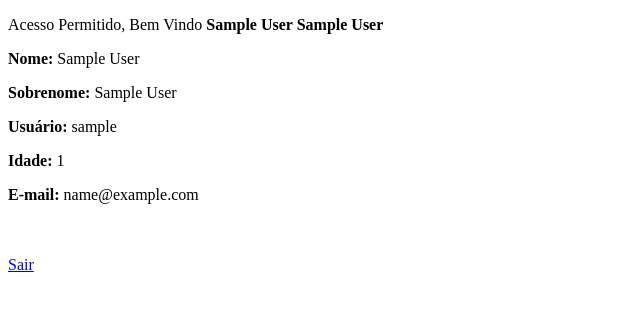
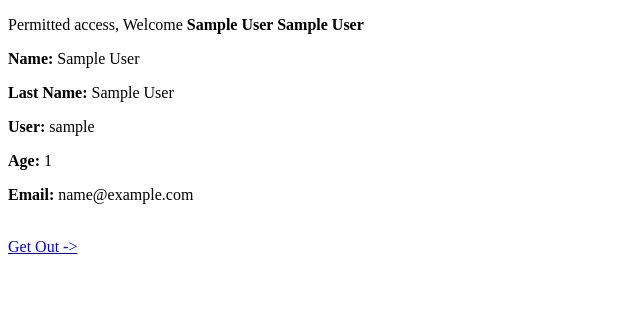
Before and after one commit to daniel-piva/karine, a PHP site: page / in a window 1280 px wide. Shown: the top 311 px of the page, without its empty margins (0-640 px from the left). Run offline with PHP 8.4, Linux system fonts and the light colour scheme; the visitor is signed in with stand-in values (Sample User, id 1).

Commit message:
Update index.php

```diff
--- a/index.php
+++ b/index.php
@@ -1,19 +1,19 @@
 <?php include 'valid.php'; ?>
 <!DOCTYPE HTML>
-<html lang="pt-br">
+<html>
   <head>
   	<meta http-equiv="Content-Type" content="text/html; charset=utf-8"/>
     <meta name="Resource-type" content="document"/>
   	<title>Example</title>
   </head>
   <body>
-    <p>Acesso Permitido, Bem Vindo <strong><?php echo $kr_first_name." ".$kr_last_name; ?></strong></p>
-    <p><strong>Nome:</strong> <?php echo $kr_first_name; ?></p>
-    <p><strong>Sobrenome:</strong> <?php echo $kr_last_name; ?></p>
-    <p><strong>Usuário:</strong> <?php echo $kr_user; ?></p>
-    <p><strong>Idade:</strong> <?php echo $kr_age; ?></p>
-    <p><strong>E-mail:</strong> <?php echo $kr_email; ?></p>
-    <br><br>
-    <a href="logoff.php">Sair</a>
+    <p>Permitted access, Welcome <strong><?php echo $kr_first_name." ".$kr_last_name; ?></strong></p>
+    <p><strong>Name:</strong> <?php echo $kr_first_name; ?></p>
+    <p><strong>Last Name:</strong> <?php echo $kr_last_name; ?></p>
+    <p><strong>User:</strong> <?php echo $kr_user; ?></p>
+    <p><strong>Age:</strong> <?php echo $kr_age; ?></p>
+    <p><strong>Email:</strong> <?php echo $kr_email; ?></p>
+    <br>
+    <a href="logoff.php">Get Out -></a>
   </body>
 </html>
```
